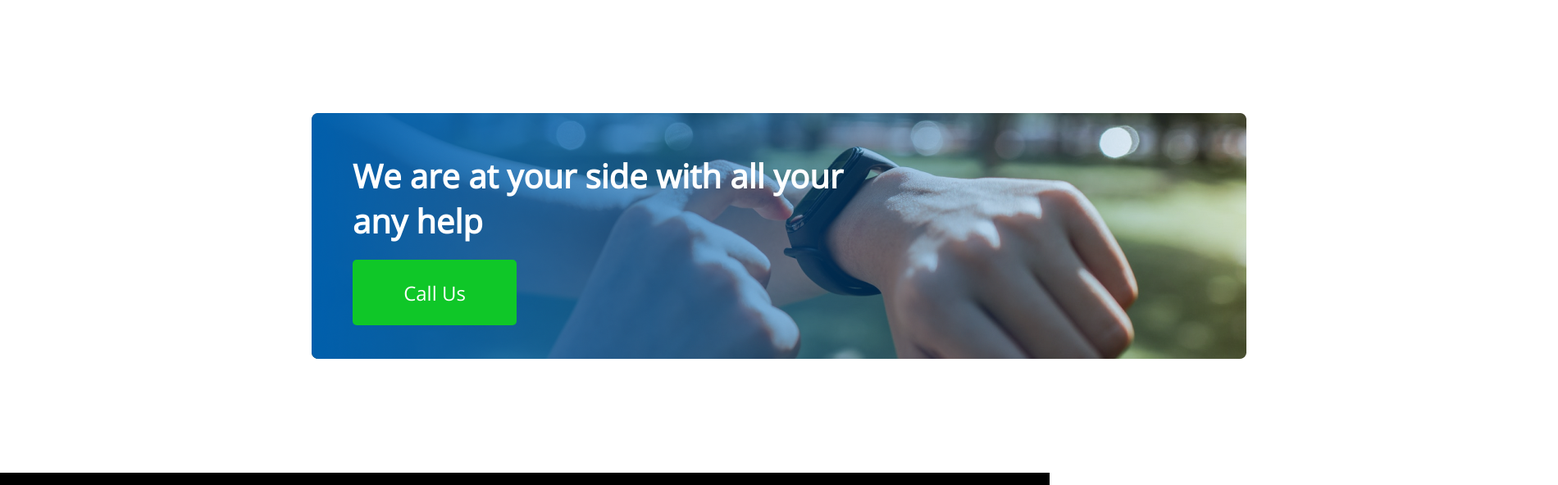
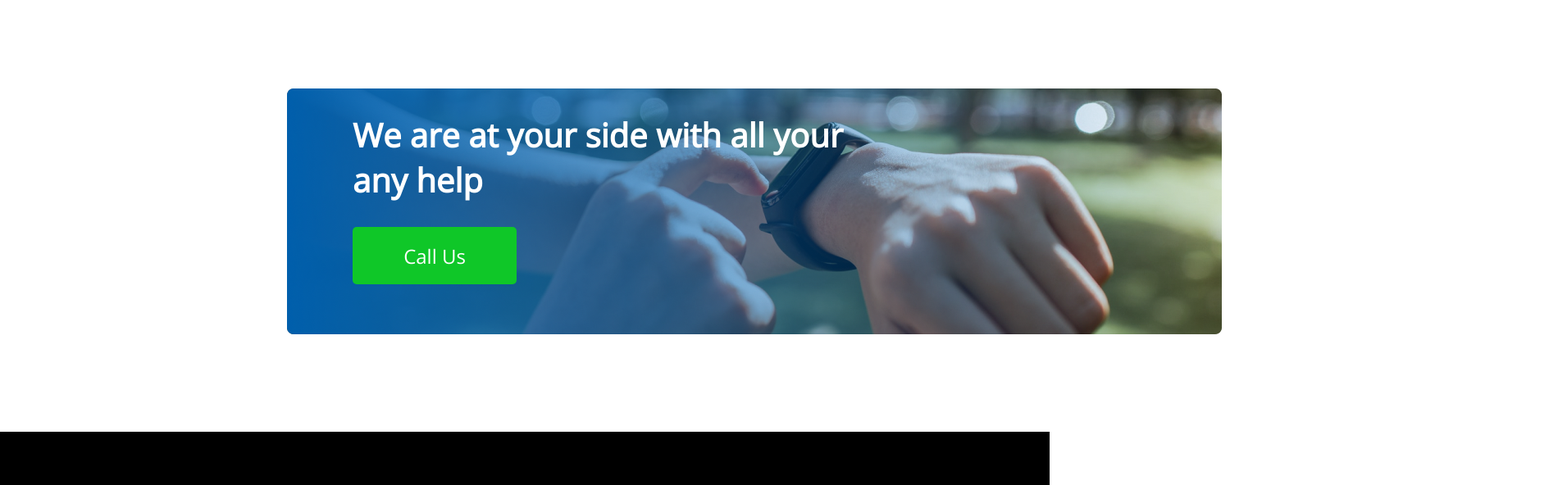
Before and after one commit to devshourovpro/my-first-assignment, a plain HTML site: page index.html in a window 1280 px wide. Shown: the part 3112-3704 px from the top of the page at 82% size, 1900 px wide, since content can reach past the window. Drawn offline with nearby package versions, Linux system fonts and the light colour scheme.

Commit message:
added new

```diff
--- a/index.html
+++ b/index.html
@@ -84,12 +84,14 @@
                     <p class="my-plan-sub">I want to ecommerce</p>
                 </div>
             </div>
-        </section>
-        <section>
-            <div class="help-box">
-                <h1 class="help-title">We are at your side with all your <br> any help</h1>
-                <button class="new-button">Call Us</button>
-            </div>
+            <section>
+                <div class="help-box">
+                    <h1 class="help-title">We are at your side with all your <br> any help</h1>
+                    <div class="help-box-button">
+                        <button class="primary-button">Call Us</button>
+                    </div>
+                </div>
+            </section>
         </section>
     </main>
     <footer>
--- a/styles/first-assignment.css
+++ b/styles/first-assignment.css
@@ -45,7 +45,7 @@ nav ul {
     border-radius: 5px;
     font-size: 24px;
     width: 200px;
-    height: 80px;
+    height: 70px;
     color: #ffffff;
 }
 
@@ -139,44 +139,28 @@ nav ul {
 
 /* help section styles */
 .help-box {
-    padding: 40px 350px;
-    width: 1200px;
-    height: 300px;
+    padding: 20px 350px;
     color: white;
-    border-radius: 10px;
-    background-image: url('/images/gradient1.png'), url('/images/watch.png');
     background-repeat: no-repeat;
     background-position: center;
+    border-radius: 5px;
+    width: 1140px;
+    height: 300px;
+    background-image: url('/images/gradient1.png'), url('/images/watch.png');
     margin-bottom: 100px;
-
 }
 
 .help-title {
     font-weight: 700;
     font-size: 40px;
-    padding-top: 50px;
     margin-left: 80px;
-    margin-bottom: 20px;
+    padding-top: 30px;
 }
 
-.new-button {
-    cursor: pointer;
-    background-color: #0fc728;
-    border: none;
-    border-radius: 5px;
-    font-size: 24px;
-    width: 200px;
-    height: 80px;
-    color: #ffffff;
+.help-box-button {
+    margin-top: 30px;
     margin-left: 80px;
-
 }
-
-.new-button:hover {
-    background-color: #19a463;
-
-}
-
 
 /* footer styles */
 .future {
@@ -185,6 +169,7 @@ nav ul {
     justify-content: space-between;
     padding: 100px 500px;
     gap: 100px;
+    align-items: center;
 }
 
 .future-info {
```
